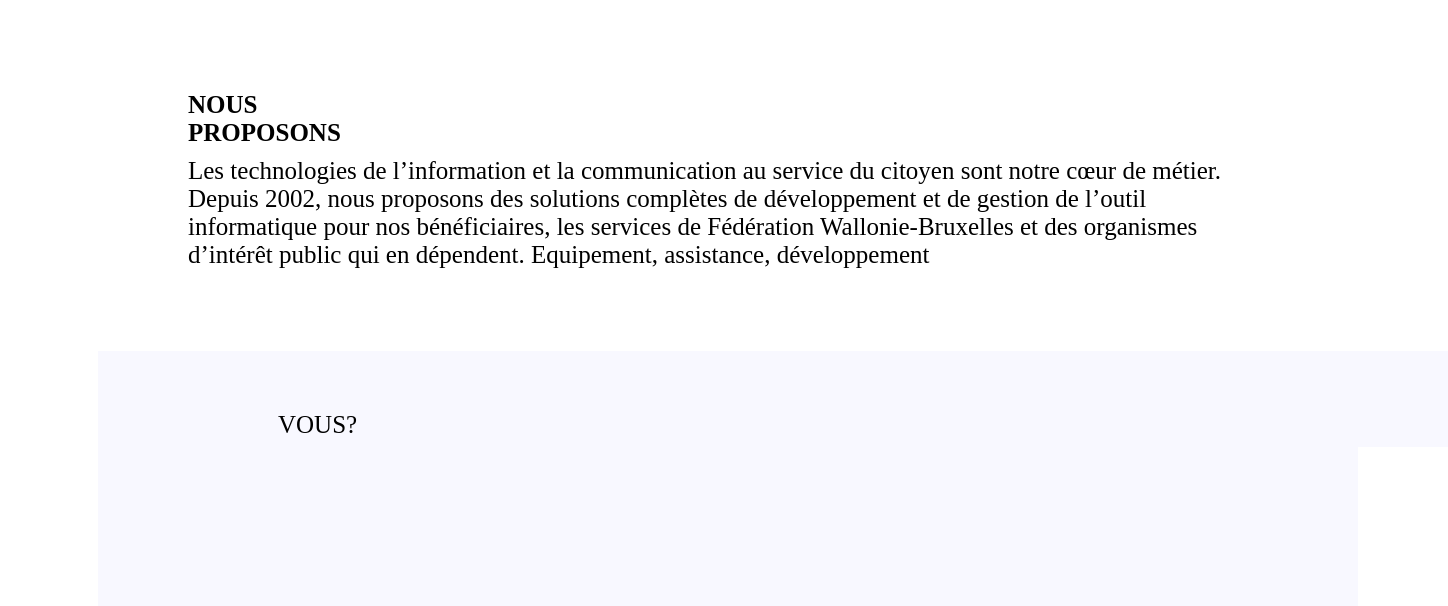
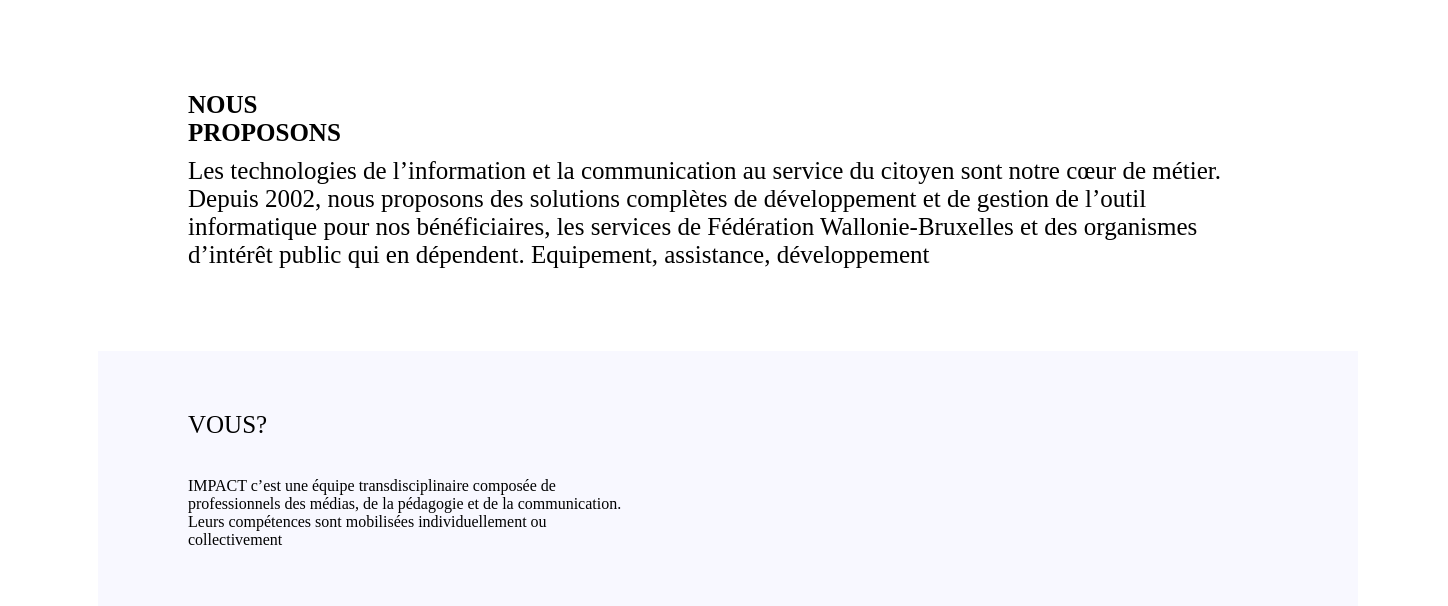
Before and after one commit to SuziVo/lesson-5., a plain HTML site: page index.html in a window 1280 px wide. Shown: the whole page, 1448 px wide, since content can reach past the window. Drawn offline with Linux system fonts and the light colour scheme.

Commit message:
added div class for text

```diff
--- a/index.html
+++ b/index.html
@@ -16,6 +16,9 @@
 			<div class="box1-title">
 				VOUS?
 			</div>
+			<div class="box1-text">
+				IMPACT c’est une équipe transdisciplinaire composée de professionnels des médias, de la pédagogie et de la communication. Leurs compétences sont mobilisées individuellement ou collectivement
+			</div>
 		</div>
 	</section>
 
--- a/style.css
+++ b/style.css
@@ -29,7 +29,15 @@ div{
 	height: 36px;
 	width: 110px;
 	font-size: 25px;
-	padding-left: 90px;
+	padding-left: 00px;
 	padding-top:60px ;
 	padding-right:1060px ;
 }
+.box1-text{
+	height:126px ;
+	width: 438px;
+	padding-right: 180px;
+	padding-left: 732;
+	padding-top: 30px;
+	display: inline-block;
+}
```
